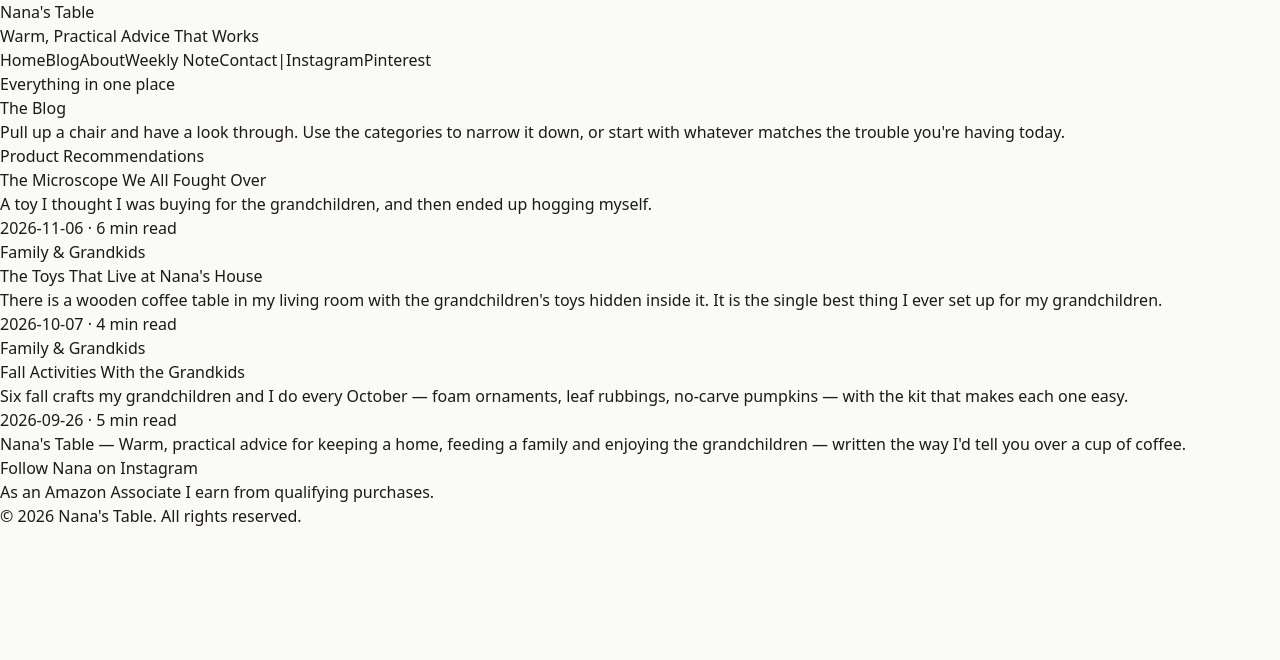
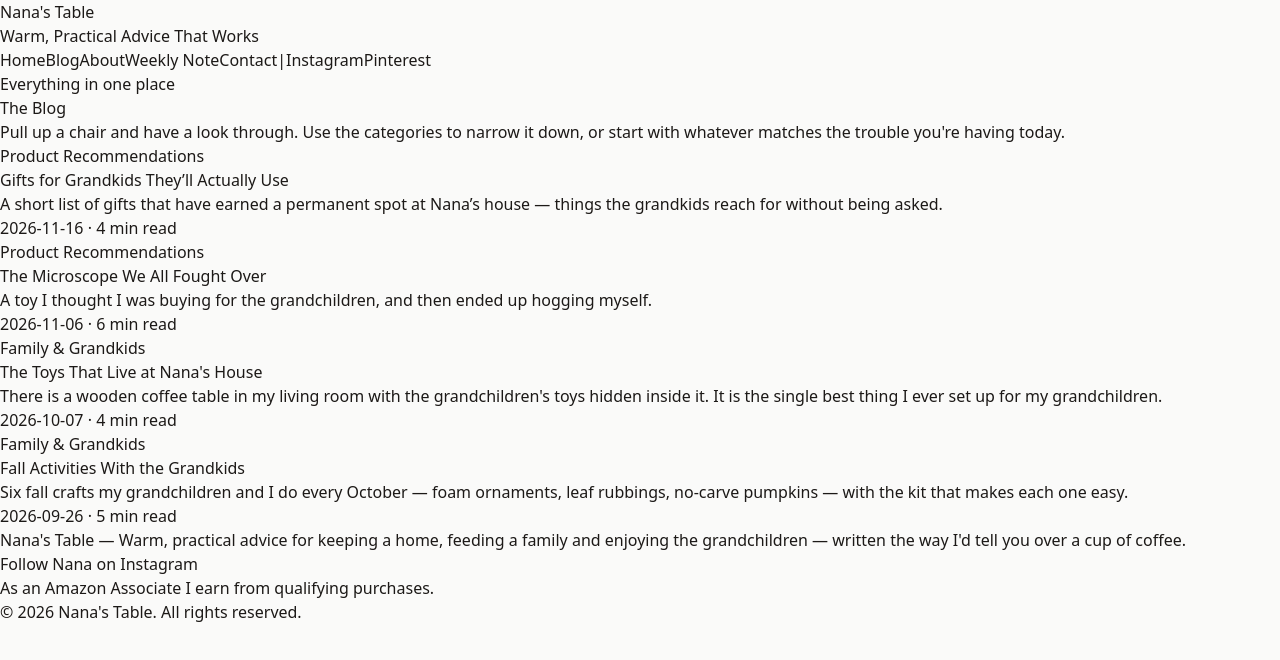
Before and after one commit to justaskyournana/Nana-Blog, a React (Vite) app: page /blog in a window 1280 px wide. Shown: the top 660 px of the page. Built offline with nearby package versions, Linux system fonts and the light colour scheme.

Commit message:
Update posts.ts

```diff
--- a/src/data/posts.ts
+++ b/src/data/posts.ts
@@ -11,6 +11,31 @@ export interface Post {
 }
 
 export const posts: Post[] = [
+  {
+    id: "13",
+    title: "Gifts for Grandkids They’ll Actually Use",
+    slug: "gifts-for-grandkids-theyll-actually-use",
+    excerpt: "A short list of gifts that have earned a permanent spot at Nana’s house — things the grandkids reach for without being asked.",
+    content: `Every year I look for gifts that will actually get used, not just opened and set aside. After years of trial and error (and a house that still has the good ones), these are the things that keep showing up on the kitchen table, the porch, and the living room floor.
+
+I put the ones that have worked best into one place so you don’t have to hunt.
+
+Shop the full Gifts for Grandkids list on Amazon: https://www.amazon.com/shop/influencer-b1911c59/list/2SDO59V5Z0K75?tag=susankroeker-20
+
+A few that have earned their keep:
+
+- Sidewalk chalk (the big washable kind) — Hours of quiet on the driveway. It washes off, the colors are bright, and nobody fights over who gets the last piece.
+- Magnetic tiles — They build with these longer than I expect. The cars that come with some sets make it even better.
+- Wooden play food — Simple, sturdy, and it lives in the toy table. The grandkids sort, cut, and “cook” with it almost every visit.
+- Water doodle mat — Perfect for the ones who want to draw but you’re not ready for real markers on the floor.
+
+None of these are fancy. They’re just the ones that get used more than once. If you’re looking for something that won’t end up in a closet, start with the list above.
+
+As an Amazon Associate I earn from qualifying purchases.`,
+    date: "2026-11-16",
+    category: "Product Recommendations",
+    readTime: "4 min read",
+  },
   {
   id: "1",
   title: "The Microscope We All Fought Over",
```
